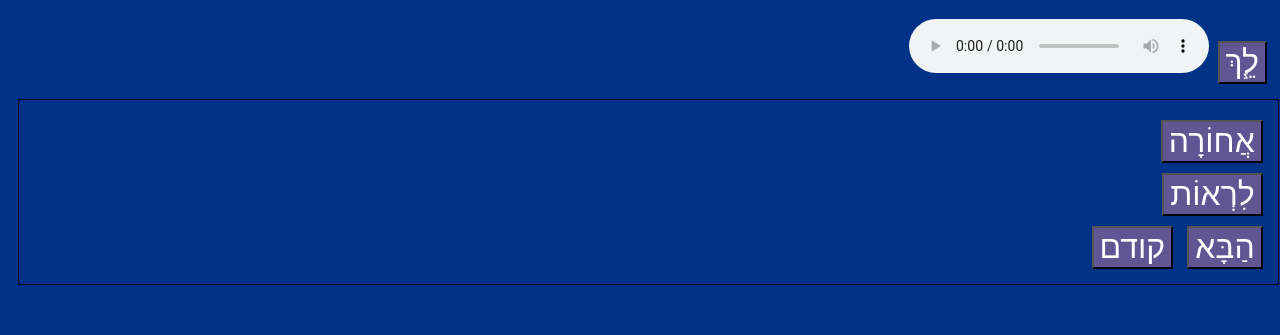
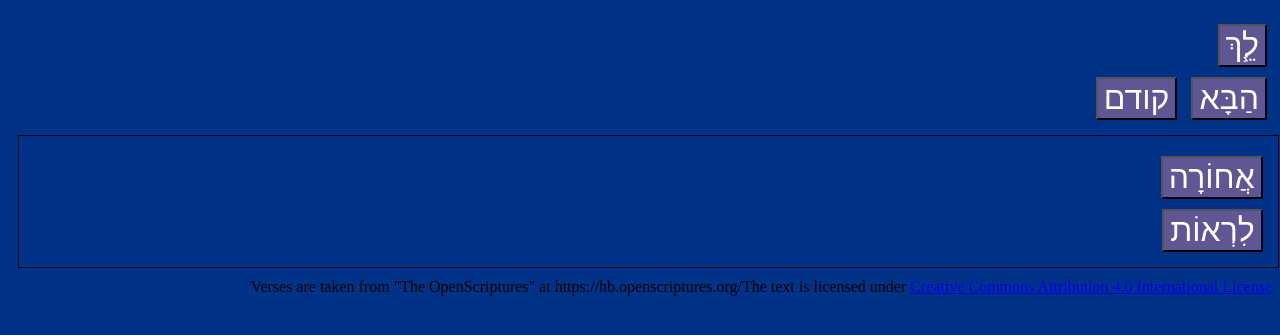
Before and after one commit to machawt/jonah, a plain HTML site: page index.html in a window 1280 px wide. Shown: the part 61-396 px from the top of the page. Drawn offline with Linux system fonts and the light colour scheme.

Commit message:
Update index.html

```diff
--- a/index.html
+++ b/index.html
@@ -9,10 +9,15 @@
 <body>
 <h1> יוֹנָ֥ה</h1>
 <input class="bb" type="button" value="לֵ֧ךְ"  onclick="next1();"/>
- <audio controls>
-   <source src="sound.mp3" type="audio/mpeg">
-Your browser does not support the audio element.
-</audio>
+<br>
+<input class="bb" type="button" value="הַבָּא"  onclick="fd();"/>
+<input class="bb" type="button" value="קודם"  onclick="bk1();"/>
+
+   <audio  id="myaudio" src="sound.mp3"></audio>
+
+      <audio  id="myaudio1" src="sound2.mp3"></audio>
+
+
 <div class="page">
 <div class="text" id="read"></div>
 <div class="texth" id="english"></div>
@@ -29,10 +34,10 @@ Your browser does not support the audio element.
 <input class="bb" type="button" value="לִרְאוֹת" onclick="hd();"/>
 
 <br>
-<input class="bb" type="button" value="הַבָּא"  onclick="fd();"/>
-<input class="bb" type="button" value="קודם"  onclick="bk1();"/>
+
 
 </div>
 </div>
+<footer>Verses are taken from  "The OpenScriptures" at https://hb.openscriptures.org/The text is licensed under <a rel="license" href="http://creativecommons.org/licenses/by/4.0/">Creative Commons Attribution 4.0 International License</a> </footer>
 </body>
 </html>
```
